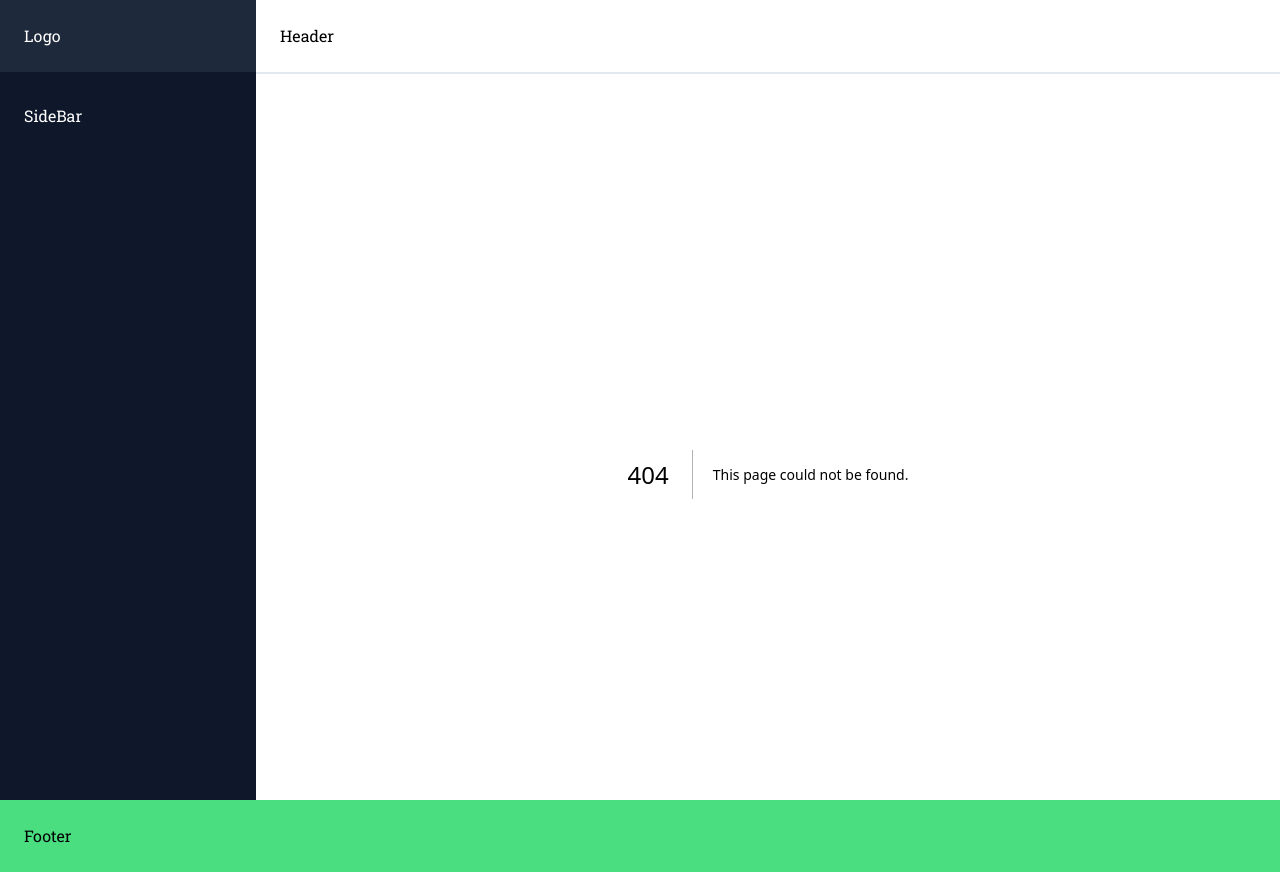
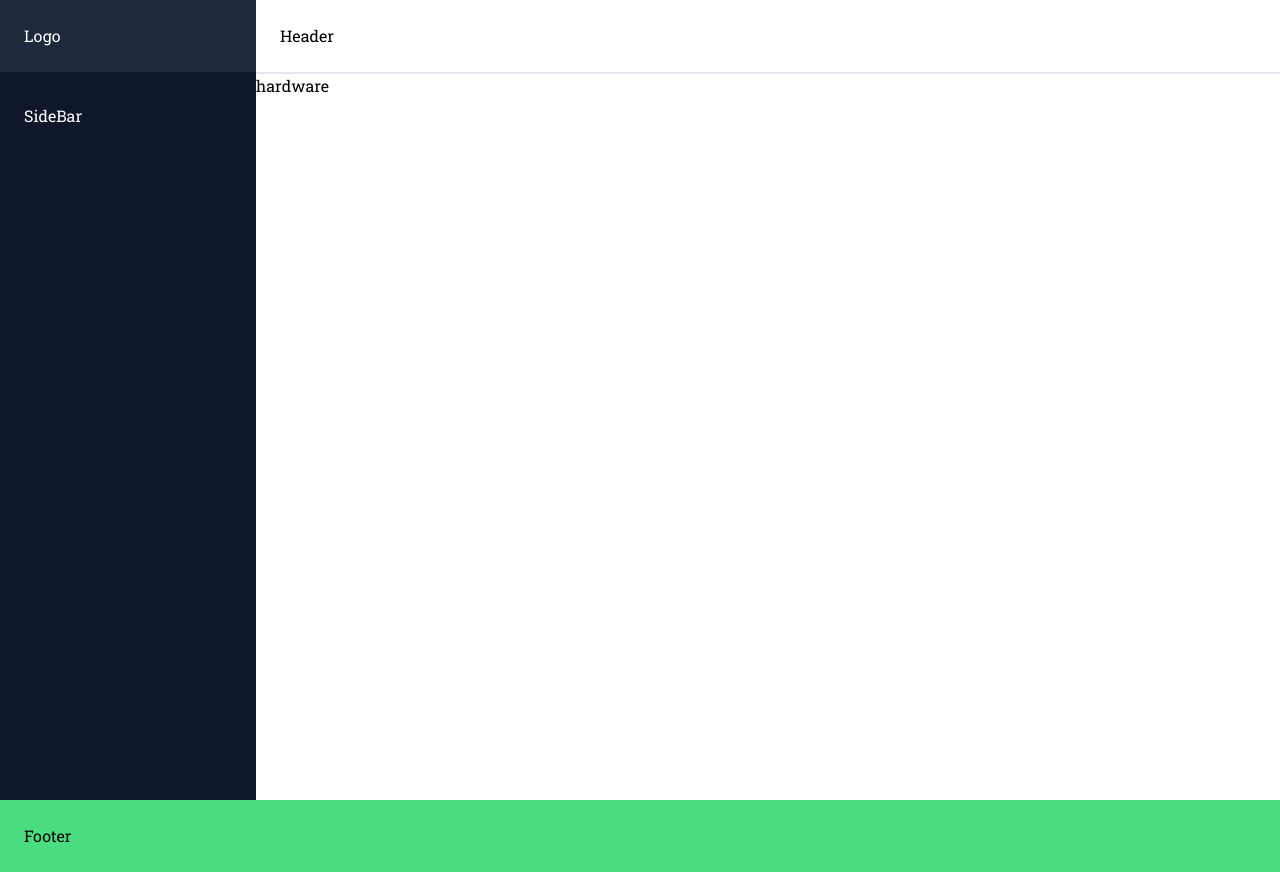
Before and after one commit to alfonsoj-entwickler/dashboard-games, a Next.js app: page /hardware in a window 1280 px wide. Before the commit this address had no page. Built offline with nearby package versions, Linux system fonts and the light colour scheme.

Commit message:
[TASK] created page hardware

```diff
--- /dev/null
+++ b/src/app/hardware/page.tsx
@@ -0,0 +1,8 @@
+
+export default function() {
+  return (
+    <div className="">
+      <h1>hardware</h1>
+    </div>
+  );
+}
```
